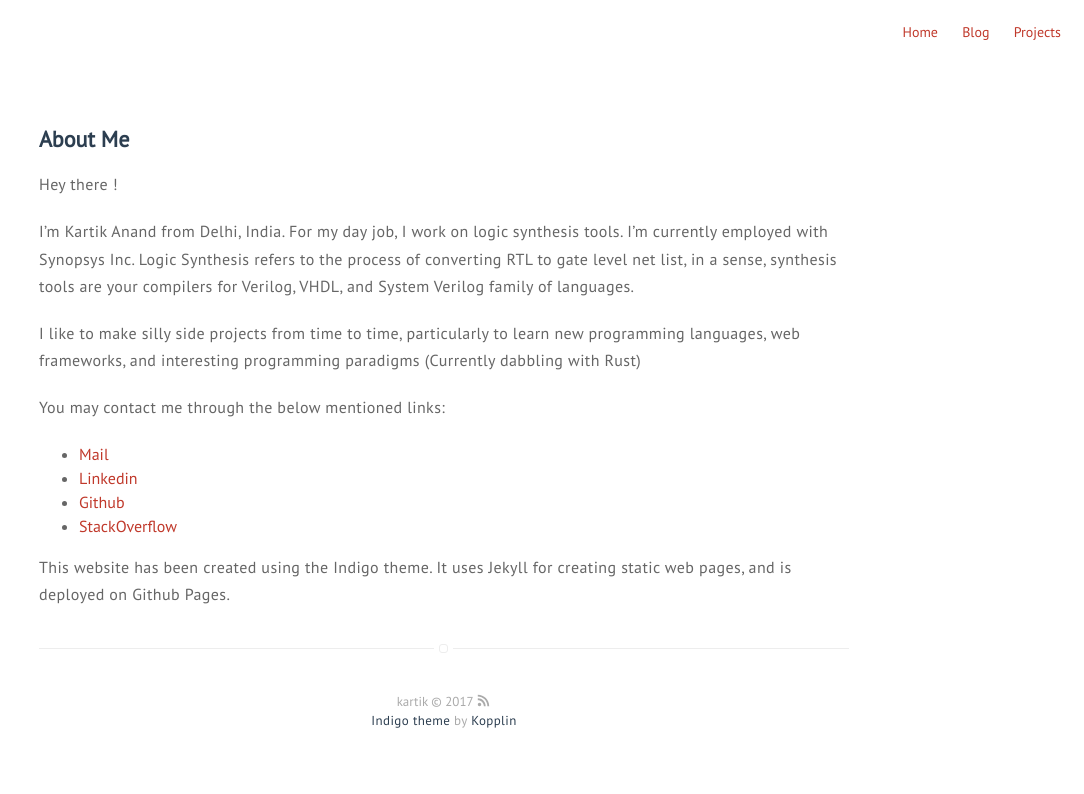
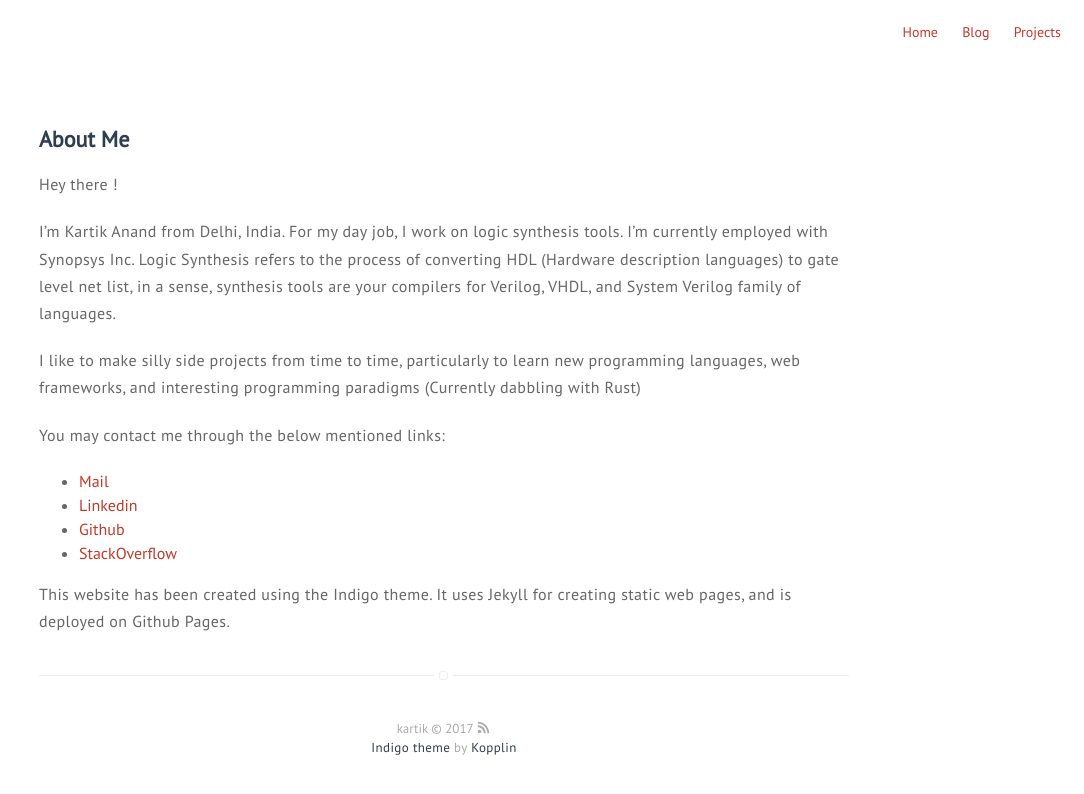
Before and after one commit to kartikanand/kartikanand.github.io, a Jekyll site: the page built from about.md, in a window 1280 px wide. Shown: the top 794 px of the page, without its empty margins (196-1280 px from the left). Built offline with Jekyll 4.4.1, drawn with Linux system fonts in a browser that asks for light colours.

Commit message:
fix RTL to HDL

```diff
--- a/about.md
+++ b/about.md
@@ -7,7 +7,7 @@ layout: page
 
 Hey there !
 
-I’m Kartik Anand from Delhi, India. For my day job, I work on logic synthesis tools. I’m currently employed with Synopsys Inc. Logic Synthesis refers to the process of converting RTL to gate level net list, in a sense, synthesis tools are your compilers for Verilog, VHDL, and System Verilog family of languages.
+I’m Kartik Anand from Delhi, India. For my day job, I work on logic synthesis tools. I’m currently employed with Synopsys Inc. Logic Synthesis refers to the process of converting HDL (Hardware description languages) to gate level net list, in a sense, synthesis tools are your compilers for Verilog, VHDL, and System Verilog family of languages.
 
 I like to make silly side projects from time to time, particularly to learn new programming languages, web frameworks, and interesting programming paradigms (Currently dabbling with Rust)
 
```
